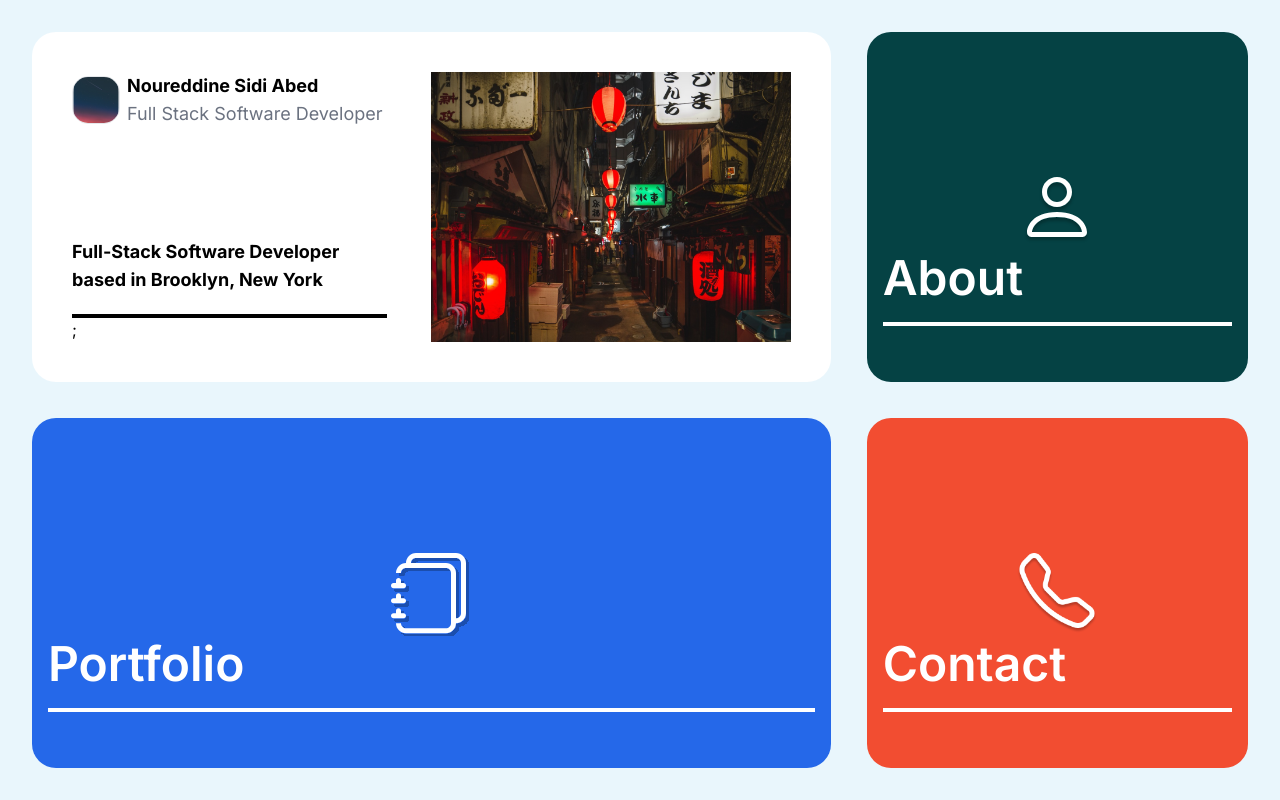
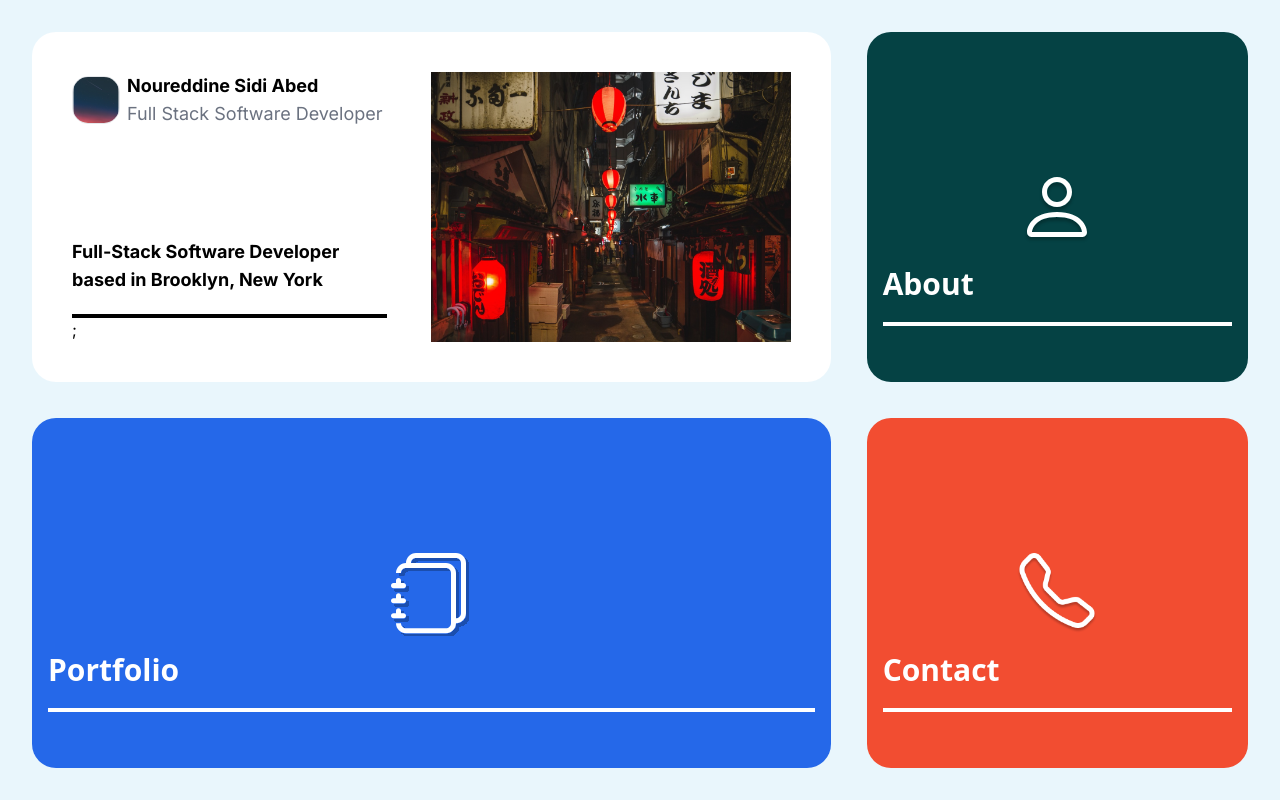
Before and after one commit to Noureddine-prg/portfolio-website, a Next.js app: page / in a window 1280 px wide. Built offline with nearby package versions, Linux system fonts and the light colour scheme.

Commit message:
Added hover animations to cards, still working on line thickness then page transitions can start

```diff
--- a/src/app/page.tsx
+++ b/src/app/page.tsx
@@ -13,15 +13,17 @@ export default function Home() {
           pageRoute="/about"
           cardText="About"
           icon="/Icons/person.svg"
+          hiddenText="Professional Background and Skillset"
         />
 
         {/* Portfolio Card */}
         <LandingCard
-          customColor="bg-[#2568E9] "
+          customColor="bg-[#2568E9]"
           pageRoute="/portfolio"
           cardText="Portfolio"
           width="col-span-2"
           icon="/Icons/journals.svg"
+          hiddenText="Come check out what I've done!"
         />
 
         {/* Contact Card */}
@@ -30,6 +32,7 @@ export default function Home() {
           pageRoute="/contact"
           cardText="Contact"
           icon="/Icons/telephone.png"
+          hiddenText="Let's get in touch."
         />
       </div>
     </div>
--- a/src/components/LandingCards/landingCard.tsx
+++ b/src/components/LandingCards/landingCard.tsx
@@ -14,15 +14,18 @@ interface ILandingCard {
 export default function LandingCard(props: ILandingCard) {
   return (
     <Link
-      className={`${props.customColor} lg:${props.width} p-4 rounded-3xl flex flex-col relative`}
+      className={`group ${props.customColor} hover:{bg-opacity-80 shadow-custom}  lg:${props.width} p-4 rounded-3xl flex flex-col relative transition-transform transform duration-300 z-1`}
       href={`${props.pageRoute}`}
     >
       <div className="absolute top-1/2 left-1/2 transform -translate-x-1/2 -translate-y-1/2 w-[80px] h-[80px]">
         <img src={props.icon} alt="Icon" className="" />
       </div>
 
-      <div className="mt-auto pb-10">
+      <div className="mt-auto pb-10 z-2">
         <CardTitle>{props.cardText}</CardTitle>
+        <div className="ml-.05 opacity-0 max-h-0 group-hover:opacity-100 text-2xl group-hover:max-h-[100px] transition-all duration-500 overflow-hidden z-2">
+          {props.hiddenText}
+        </div>
         <Line />
       </div>
     </Link>
--- a/src/components/Typography/index.tsx
+++ b/src/components/Typography/index.tsx
@@ -1,6 +1,8 @@
 export function CardTitle(props: any) {
   return (
-    <h2 className="text-5xl font-semibold text-white z-2">{props.children}</h2>
+    <h2 className="text-3xl font-bold font-sans text-white z-2">
+      {props.children}
+    </h2>
   );
 }
 
--- a/tailwind.config.ts
+++ b/tailwind.config.ts
@@ -13,8 +13,9 @@ const config: Config = {
         "gradient-conic":
           "conic-gradient(from 180deg at 50% 50%, var(--tw-gradient-stops))",
       },
-      animation: {
-        "tilt-n-move": "tilt-n-move-shaking 1s infinite",
+      boxShadow: {
+        custom:
+          "box-shadow: rgba(50, 50, 93, 0.25) 0px 30px 60px -12px inset, rgba(0, 0, 0, 0.3) 0px 18px 36px -18px inset;",
       },
     },
   },
```
